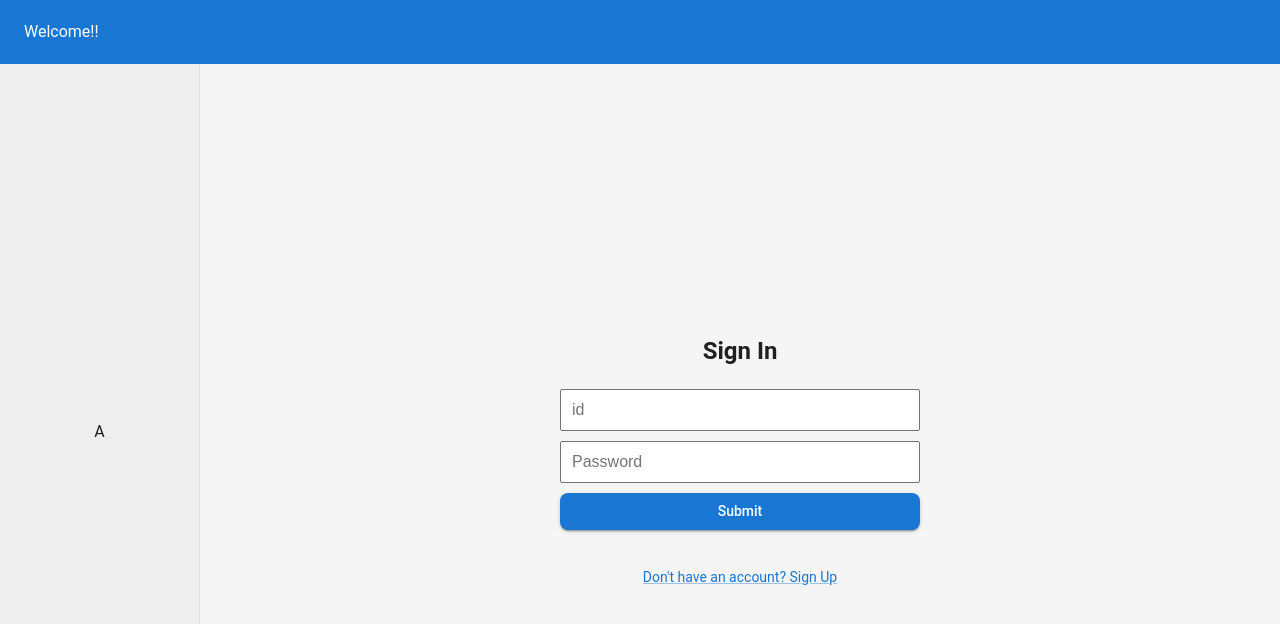
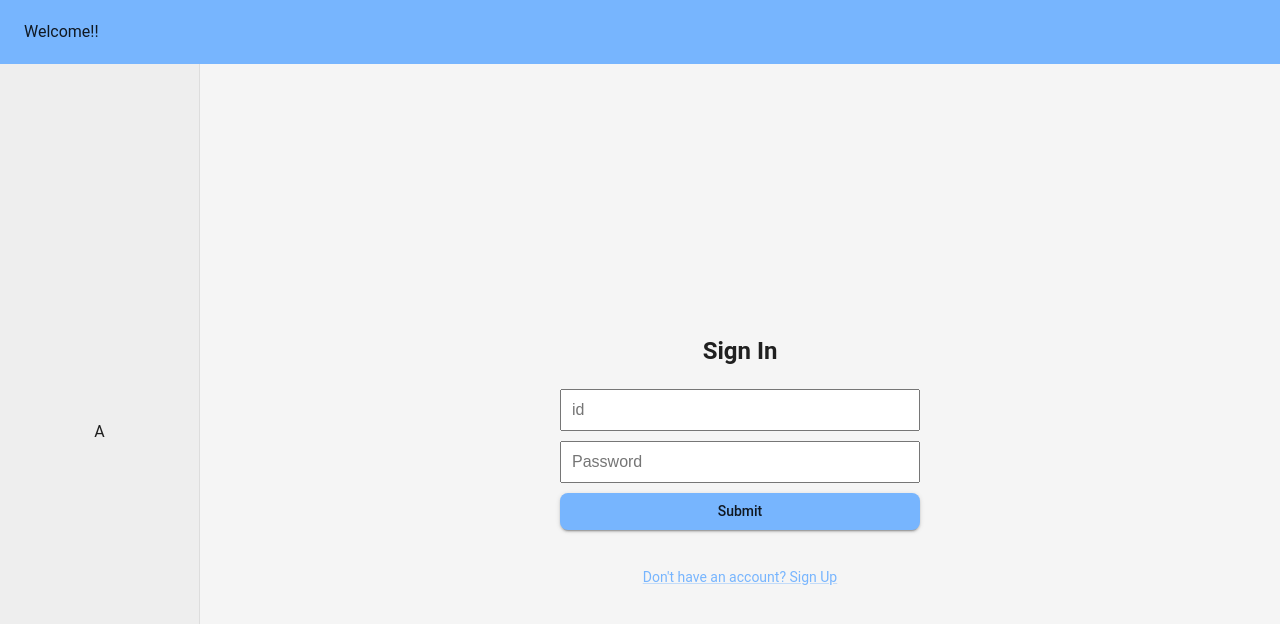
Before and after one commit to RephaelBlank/learn-words-front, a React (Vite) app: page / in a window 1280 px wide. Shown: the top 624 px of the page. Built offline with nearby package versions, Linux system fonts and the light colour scheme.

Commit message:
add logout button and log out function

```diff
--- a/src/App.jsx
+++ b/src/App.jsx
@@ -10,6 +10,7 @@ import TaskExecution from './components/students/taskExecutionUI'
 import StudentManager from './components/students/studentManager'
 import Layout from './layout'
 import AuthViews from './components/AuthView'
+import LogOut from './components/LogOut'
 
 function App() {
   const [isLoggedIn, setLoggedIn ] = useState(false);
@@ -29,6 +30,8 @@ function App() {
   if (loading) {
     return <div>Loading...</div>;
   }
+
+  const topContent = <LogOut setIsLoggedIn = {setLoggedIn}/>;
 
   if (!isLoggedIn) {
     return (
@@ -90,7 +93,7 @@ function App() {
   return (
 
       <Layout
-        topContent={<div style={{ padding: '16px' }}>Header – אפליקציה לדף אחד</div>}
+        topContent={topContent}
         leftContent={leftContent}
         mainContent={mainContent}
       />
--- /dev/null
+++ b/src/components/LogOut.jsx
@@ -0,0 +1,20 @@
+import { Button, Grid2, Link } from '@mui/material'
+
+
+
+function LogOut({setIsLoggedIn}) {
+
+    const handleLogout = async () => {
+        console.log ("press");
+      sessionStorage.clear();
+      setIsLoggedIn(false);
+    }
+
+    return (
+        <Button variant="outlined" color='secondary' onClick={() => handleLogout()}>
+        Log-Out
+      </Button>
+    );
+  }
+
+  export default LogOut
--- a/src/theme.js
+++ b/src/theme.js
@@ -4,14 +4,14 @@ import CssBaseline from '@mui/material/CssBaseline';
 const theme = createTheme({
   palette: {
     primary: {
-      main: '#1976d2', // כחול מותאם
+      main: '#77B5FE',
     },
     secondary: {
-      main: '#dc004e', // אדום מותאם
+      main: '#FF6F61',
     },
   },
   typography: {
-    fontFamily: 'Roboto, Arial, sans-serif', // גופן גלובלי
+    fontFamily: 'Roboto, Arial, sans-serif',
     h1: {
       fontSize: '2rem',
       fontWeight: 700,
@@ -25,8 +25,8 @@ const theme = createTheme({
     MuiButton: {
       styleOverrides: {
         root: {
-          textTransform: 'none', // ביטול אותיות גדולות
-          borderRadius: 8, // כפתורים עגולים
+          textTransform: 'none',
+          borderRadius: 8,
         },
       },
     },
```
